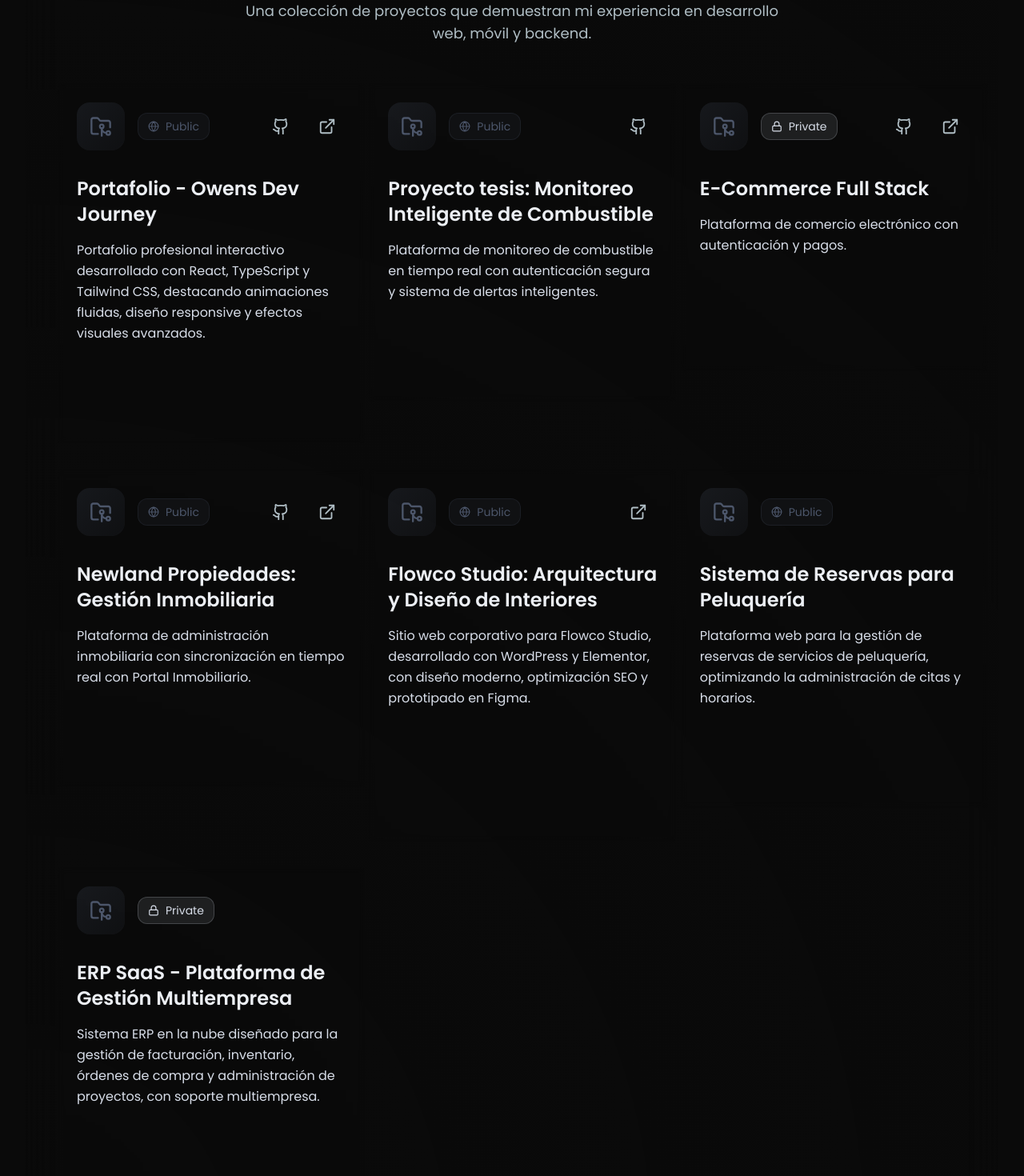
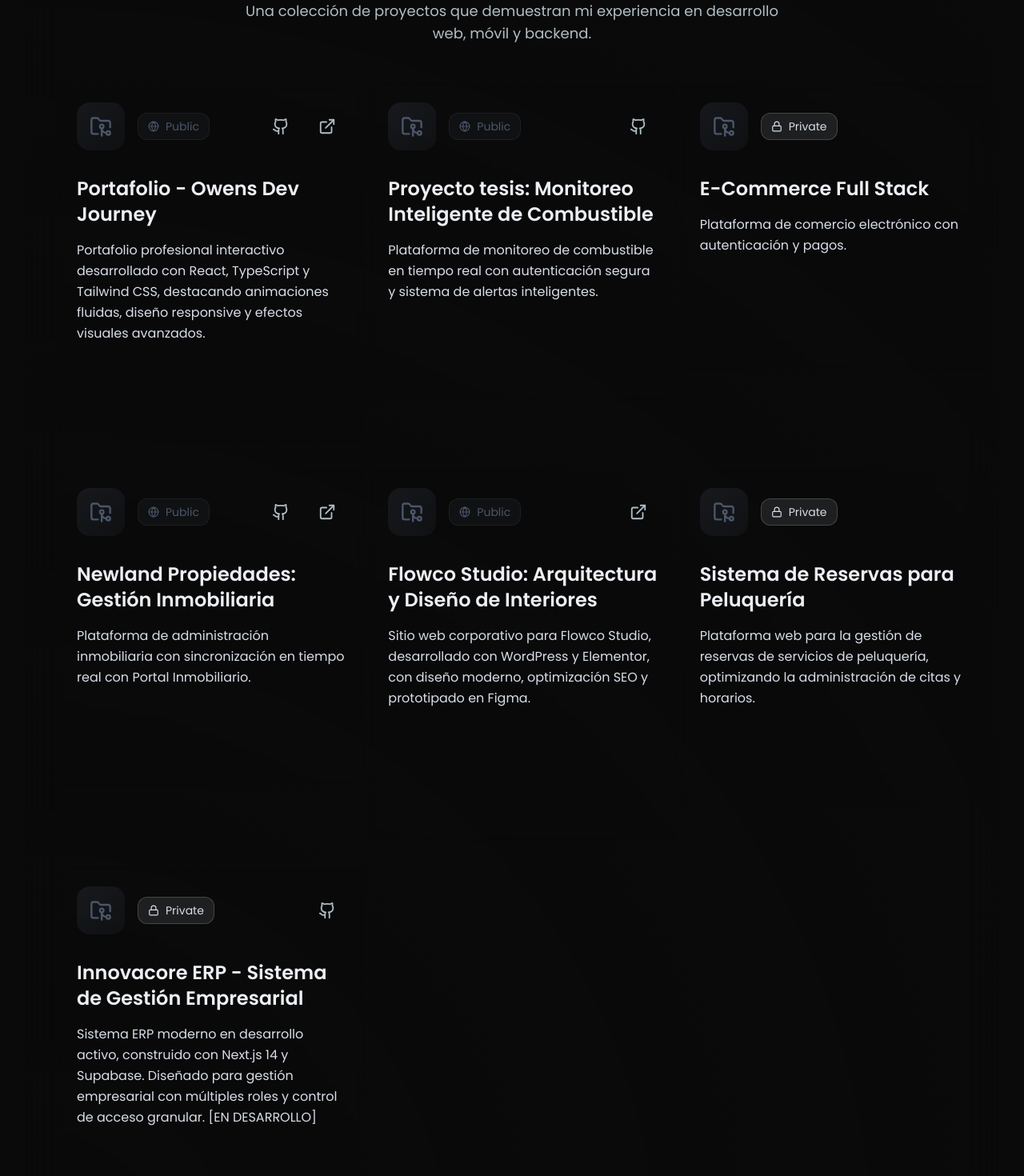
Before and after one commit to OwensLopez211/owenslopez211.github.io, a React (Vite) app: page /work in a window 1280 px wide. Shown: the part 220-1690 px from the top of the page at 80% size. Built offline with nearby package versions, Linux system fonts and the light colour scheme.

Commit message:
Soluciona bug #2 en el link de ver proyectos

```diff
--- a/src/components/cards/about/ProfileCard.tsx
+++ b/src/components/cards/about/ProfileCard.tsx
@@ -5,7 +5,7 @@ import { useTheme } from "../../../contexts/ThemeContext";
 
 const ProfileCard = () => {
   const { theme } = useTheme();
-  const profileImage = "/owens-dev-journey/Owens1.png";
+  const profileImage = "/public/gif/Owens.gif";
 
   const socialLinks = [
     {
@@ -68,7 +68,7 @@ const ProfileCard = () => {
         >
           <div className="relative group">
             <div
-              className="absolute -inset-0.5 rounded-full opacity-75 blur group-hover:opacity-100 transition duration-300"
+              className="absolute -inset-0.5 rounded-full opacity-75 blur transition duration-300"
               style={{
                 background: `linear-gradient(to right, ${theme.primary.light}, ${theme.secondary.light})`,
               }}
@@ -84,7 +84,7 @@ const ProfileCard = () => {
                 src={profileImage}
                 alt="Perfil de Owens López"
                 loading="lazy"
-                className="w-full h-full object-cover transition duration-300 group-hover:scale-105"
+                className="w-full h-full object-cover scale-125"
               />
             </div>
           </div>
@@ -110,11 +110,11 @@ const ProfileCard = () => {
             <span className="relative flex h-2 w-2">
               <span
                 className="animate-ping absolute inline-flex h-full w-full rounded-full opacity-75"
-                style={{ backgroundColor: theme.primary.light }}
+                style={{ backgroundColor: "#39FF14" }}
               />
               <span
                 className="relative inline-flex rounded-full h-2 w-2"
-                style={{ backgroundColor: theme.primary.DEFAULT }}
+                style={{ backgroundColor: "#39FF14" }}
               />
             </span>
             <span className="text-sm font-medium" style={{ color: theme.primary.light }}>
--- a/src/components/sections/Hero.tsx
+++ b/src/components/sections/Hero.tsx
@@ -152,7 +152,8 @@ const Hero = () => {
             animate={{ opacity: 1, y: 0 }}
             transition={{ duration: 0.6, delay: 0.4 }}
           >
-            <button
+            <a
+              href="/work"
               className="w-full sm:w-auto px-8 py-4 md:px-6 md:py-3 font-semibold rounded-lg shadow-lg transition-all duration-300"
               style={{
                 background: `linear-gradient(to right, ${theme.primary.DEFAULT}, ${theme.primary.light})`,
@@ -161,17 +162,7 @@ const Hero = () => {
               }}
             >
               Ver Proyectos
-            </button>
-            {/* <button
-              className="w-full sm:w-auto px-8 py-4 md:px-6 md:py-3 font-semibold rounded-lg border transition-all duration-300"
-              style={{
-                backgroundColor: `${theme.background.dark}80`,
-                borderColor: theme.border.light,
-                color: theme.text.primary
-              }}
-            >
-              Contactar
-            </button> */}
+            </a>
           </motion.div>
 
           {/* Botones de redes sociales */}
--- a/src/data/projectsData.ts
+++ b/src/data/projectsData.ts
@@ -6,8 +6,8 @@ export const projects = [
       technologies: ["React", "Vite", "TypeScript", "Tailwind CSS", "Figma", "Others"],
       libraries: ["React Router", "Framer Motion", "Lucide-react", "React Icons", "React Bits", "Three.js", "Vanta.js", "Gsap", "Others"],
       details: "Este portafolio personal destaca por su diseño moderno, animaciones fluidas y experiencia de usuario optimizada. Implementa rutas dinámicas con React Router, efectos visuales avanzados con Three.js y Vanta.js, y microinteracciones atractivas con Framer Motion y GSAP. Su diseño responsive, basado en Tailwind CSS, garantiza una navegación fluida en cualquier dispositivo. \n\nActualmente, el proyecto está desarrollado como **frontend** con **React + Vite**, y se encuentra en proceso de creación un backend para ampliar sus funcionalidades. Ideal para mostrar habilidades, proyectos y experiencia de manera profesional e interactiva, con un enfoque en rendimiento y experiencia de usuario.",
-      liveUrl: "https://owenslopez211.github.io/owens-dev-journey/",
-      githubUrl: "https://github.com/OwensLopez211/owens-dev-journey",
+      liveUrl: "https://owens.is-a.dev",
+      githubUrl: "https://github.com/OwensLopez211/owenslopez211.github.io",
       isPrivate: false
     },
     {
@@ -28,8 +28,6 @@ export const projects = [
       technologies: ["Next.js", "Stripe", "Prisma", "PostgreSQL"],
       libraries: ["Zustand", "NextAuth", "Tailwind"],
       details: "Este proyecto implementa un sistema de pagos con Stripe y una base de datos escalable con Prisma y PostgreSQL.",
-      liveUrl: "https://ecommerce-demo.com",
-      githubUrl: "https://github.com/tuuser/ecommerce-project",
       isPrivate: true
     },
 
@@ -41,7 +39,7 @@ export const projects = [
       libraries: ["React Router", "Redux", "Axios", "Django REST Framework", "OAuth2.0", "Redis", "Celery Workers", "Others"],
       details: "Newland Propiedades es una plataforma diseñada para la gestión eficiente de propiedades inmobiliarias, facilitando la administración, publicación y actualización de propiedades en línea. La integración con **Portal Inmobiliario** mediante OAuth permite la sincronización automática de propiedades, optimizando el flujo de trabajo de los agentes.\n\nEl sistema ofrece una interfaz intuitiva y herramientas avanzadas para la gestión del portafolio inmobiliario, brindando una experiencia fluida tanto para administradores como para clientes.\n\nCaracterísticas principales:\n✅ Administración completa de propiedades: agregar, editar, eliminar y destacar anuncios.\n✅ Sincronización en tiempo real con Portal Inmobiliario mediante OAuth.\n✅ Interfaz moderna y responsive con React y Tailwind CSS.\n✅ Sistema de autenticación seguro y gestión de roles para agentes y administradores.\n✅ Panel de control con estadísticas y métricas clave del portafolio inmobiliario.",
       liveUrl: "https://newlandpropiedades.cl/",
-      githubUrl: "https://github.com/tuuser/newland-project",
+      githubUrl: "https://github.com/OwensLopez211/portillo-propiedades-frontend",
       isPrivate: false
     },
     {
@@ -63,19 +61,20 @@ export const projects = [
       "libraries": ["Vue Router", "Pinia", "Axios", "Laravel Sanctum"],
       "details": "Este sistema de reservas permite a los clientes agendar citas de forma rápida y sencilla, eligiendo el tipo de servicio, profesional, fecha y hora. La plataforma está diseñada para facilitar la administración de la peluquería, asegurando una gestión eficiente de los horarios y disponibilidad.\n\nEl sistema incluye un panel de administración intuitivo que permite visualizar y gestionar todas las reservas, garantizando un flujo de trabajo optimizado para el personal. \n\nCaracterísticas principales:\n✅ Reservas en línea con selección de servicio, profesional y horario disponible.\n✅ Panel de administración para gestionar y visualizar citas de clientes.\n✅ Notificaciones automáticas para confirmar o recordar citas.\n✅ Interfaz moderna y responsive, desarrollada con Vue.js y Tailwind CSS.\n✅ Sistema seguro de autenticación y gestión de usuarios con Laravel Sanctum.",
       "liveUrl": "N/A",
-      "githubUrl": "N/A"
-    },
-    {
-      "id": "7",
-      "title": "ERP SaaS - Plataforma de Gestión Multiempresa",
-      "description": "Sistema ERP en la nube diseñado para la gestión de facturación, inventario, órdenes de compra y administración de proyectos, con soporte multiempresa.",
-      "technologies": ["React", "Django", "PostgreSQL", "Tailwind CSS", "OpenAI", "Others"],
-      "libraries": ["React Query", "Redux Toolkit", "Axios", "Django REST Framework", "Celery", "WebSockets", "OpenAI", "Others"],
-      "details": "Este ERP SaaS está diseñado para ofrecer una solución integral de gestión empresarial en la nube, permitiendo a múltiples empresas administrar facturación, inventario, órdenes de compra y proyectos desde una plataforma centralizada y segura.\n\nEl backend en **Django** maneja la lógica de negocio, la autenticación segura y la automatización de procesos, mientras que el frontend en **Next.js** ofrece una experiencia rápida y optimizada para los usuarios. El sistema soporta múltiples empresas con datos aislados y una interfaz moderna adaptable a cualquier dispositivo.\n\nCaracterísticas principales:\n🔄 Generación y gestión de facturas electrónicas.\n🔄 Administración de órdenes de compra y seguimiento de pagos.\n✅ Gestión de inventario y control de stock en tiempo real.\n✅ Autenticación segura y control de acceso basado en roles.\n✅ Gestión de proyectos y seguimiento de tareas.\n✅ Tendra un sistema de chat para la comunicación con soporte e IA.\n✅ Interfaz moderna y responsive con React.js y Tailwind CSS.",
-      "liveUrl": "N/A",
       "githubUrl": "N/A",
       "isPrivate": true
     },
+    {
+      "id": "8",
+      "title": "Innovacore ERP - Sistema de Gestión Empresarial",
+      "description": "Sistema ERP moderno en desarrollo activo, construido con Next.js 14 y Supabase. Diseñado para gestión empresarial con múltiples roles y control de acceso granular. [EN DESARROLLO]",
+      "technologies": ["Next.js 14", "Supabase", "TypeScript", "Tailwind CSS", "Others"],
+      "libraries": ["Next Auth", "Supabase Client", "React Query", "Zustand", "Others"],
+      "details": "Innovacore ERP es un sistema de gestión empresarial actualmente en desarrollo activo, diseñado para ofrecer una solución moderna y eficiente para la administración de empresas.\n\nDesarrollado con **Next.js 14** y **Supabase**, el sistema implementa características avanzadas de seguridad y autenticación, aprovechando las últimas tecnologías para un rendimiento óptimo.\n\nCaracterísticas principales:\n✅ Autenticación multi-rol con control de acceso granular\n✅ Dashboards personalizados según el rol del usuario\n✅ Políticas de seguridad a nivel de base de datos (RLS)\n✅ Protección de rutas basada en permisos\n✅ Registro de actividad de usuarios\n\nMódulo actual en desarrollo:\n🔄 Panel de administración para roles administrativos\n🔄 Modulo de Inventario\n🔄 Control de movimientos de inventario\n\nEl sistema está estructurado para tres tipos de usuarios:\n- Administradores ERP: Gestión global del sistema\n- Administradores de Empresa: Acceso completo a módulos ERP\n- Usuarios de Empresa: Acceso limitado según permisos",
+      "liveUrl": "N/A",
+      "githubUrl": "https://github.com/OwensLopez211/InnovaCoreERP",
+      "isPrivate": true
+    }
 
 
   ];
```
Also changed, not shown: 1 other file (tests, documents, lock files or other folders).
